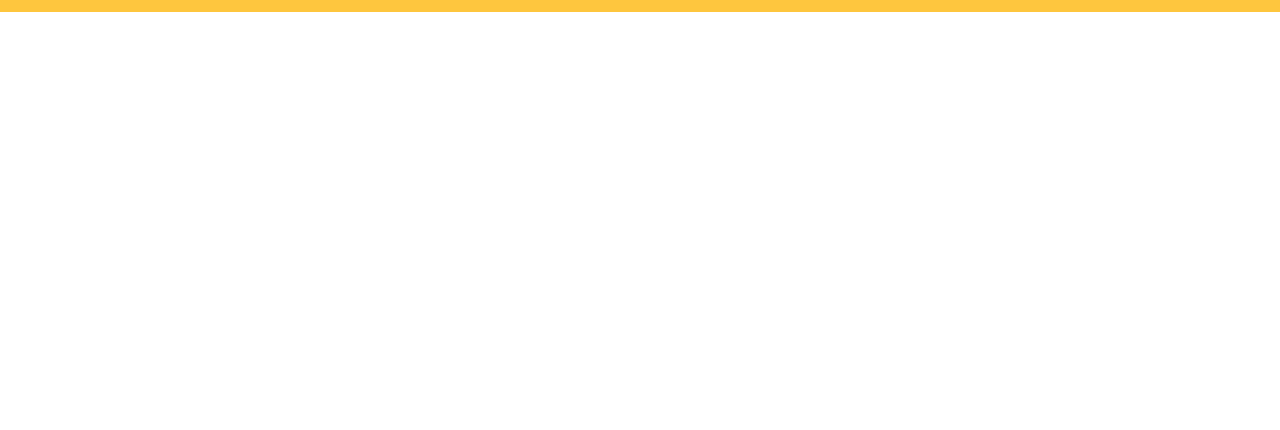
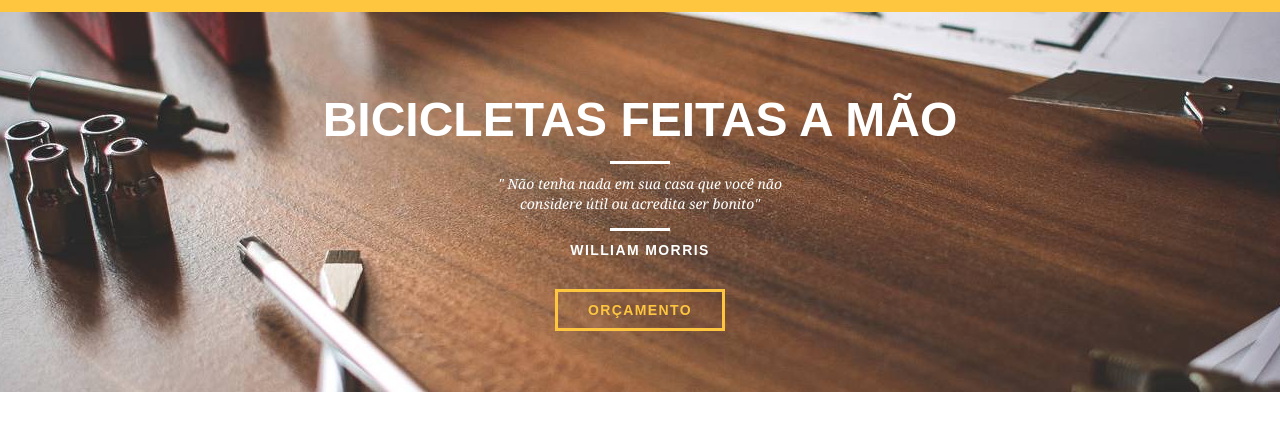
Before and after one commit to moouro/bikcraft, a plain HTML site: page index.html in a window 1280 px wide. Shown: the part 84-514 px from the top of the page. Drawn offline with Linux system fonts and the light colour scheme.

Commit message:
adicionado introdução - home

```diff
--- a/css/style.css
+++ b/css/style.css
@@ -4,7 +4,26 @@ body {
 	font-family: Arial, Helvetica, sans-serif;
 
 }
+p{
+	font-family: Georgia, 'Times New Roman', Times, serif;
+	font-size: 14px;
+	line-height: 20px;
+}
 
+.btn{
+border: 3px solid  #fec63e;
+padding: 10px 30px;
+color:  #fec63e;
+font-size: 14px;
+line-height: 20px;
+text-transform: uppercase;
+letter-spacing: .1em;
+font-weight: bold;
+}
+.btn:hover{
+	color: #fff;
+	border-color: #fff;
+}
 /* Header */
 
 .header{
@@ -42,11 +61,47 @@ body {
 }
 
 
+/* Introdução */
+.introducao{
+	width: 100%;
+	margin-top: 96px;
+	height: 380px;
+	background: url('../img/bg.jpg') no-repeat center;
+	background-size: cover;
+	text-align: center;
+	padding-top: 80px;
 
+}
+.introducao h1{
+	font-size: 48px;
+	color: #fff;
+	font-weight: bold;
+	text-transform: uppercase;
+}
 
+.quote-externo{
+	max-width: 320px;
+	margin: 0 auto;
+	margin-bottom: 40px;
+	color: #fff;
+}
+.quote-externo p{
+	font-style: italic;
+}
 
+.quote-externo p:before, .quote-externo p:after{
+	content: "";
+	display: block;
+	width: 60px;
+	height: 3px;
+	background: #fff;
+	margin: 14px auto 10px auto;
 
+}
 
-
-
-/* Introdução */
+.quote-externo cite{
+	font-style: normal;
+	font-weight: bold;
+	font-size: 14px;
+	letter-spacing: .1em;
+}
--- a/index.html
+++ b/index.html
@@ -24,11 +24,23 @@
 					<li><a href="produto.html">Produtos</a></li>
 					<li><a href="portfolio.html">Portfólio</a></li>
 					<li><a href="contato.html">Contato</a></li>
-
 				</ul>
 			</nav>
 		</div>
 	</header>
+
+	<section class="introducao">
+		<div class="container">
+			<h1>Bicicletas Feitas a Mão</h1>
+			<blockquote class="quote-externo">
+				<p>" Não tenha nada em sua casa que você não considere útil ou acredita
+					ser bonito"
+				</p>
+				<cite>WILLIAM MORRIS</cite>
+			</blockquote>
+			<a href="produtos.html" class="btn"> Orçamento</a>
+		</div>
+	</section>
 
 
 
```
